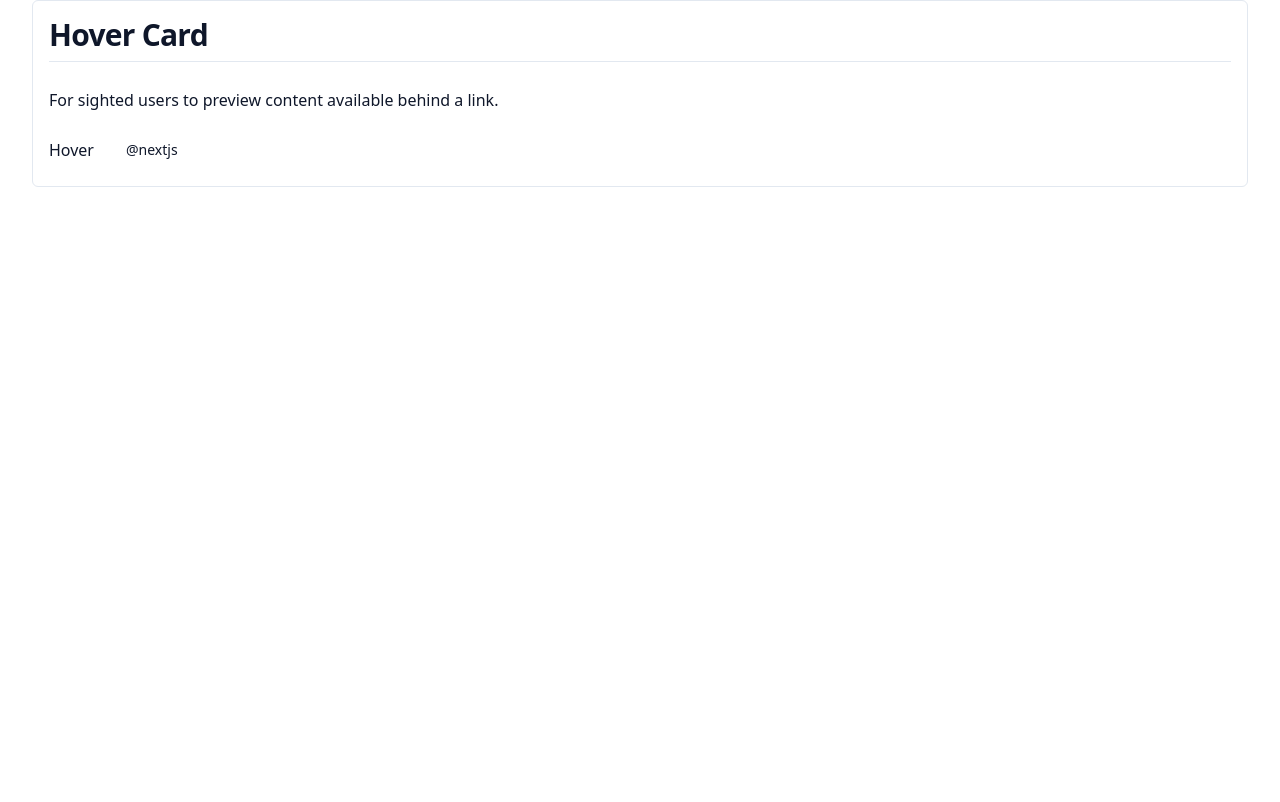
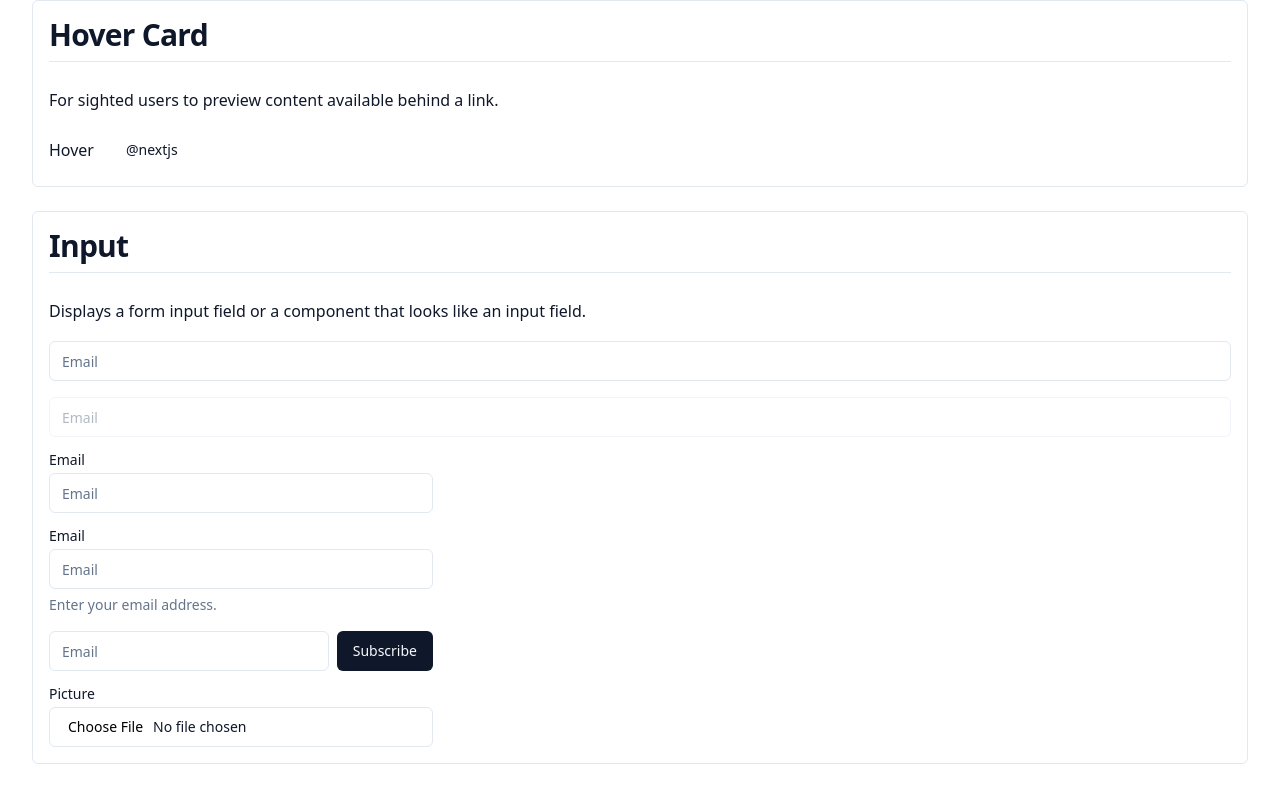
Before and after one commit to clifflee365/shadcn-ui-demo, a Next.js app: page / in a window 1280 px wide. Shown: the part 6381-7183 px from the top of the page. Before the commit the page ends 6608 px from the top, so only its background shows below. Built offline with nearby package versions, Linux system fonts and the light colour scheme.

Commit message:
feat: Input demo

```diff
--- a/app/page.tsx
+++ b/app/page.tsx
@@ -26,11 +26,12 @@ import { CommandMenu } from "@/components/CommandMenu"
 import { CommandPopover } from "@/components/CommandPopoverDemo"
 import { ContextMenuDemo } from "@/components/ContextMenuDemo"
 import { DialogDemo } from "@/components/DialogDemo"
+import { DropdownMenuCheckboxes } from "@/components/DropdownMenuCheckboxDemo"
 import { DropdownMenuDemo } from "@/components/DropdownMenuDemo"
+import { DropdownMenuRadioGroupDemo } from "@/components/DropdownMenuRadioGroupDemo"
 import { DropdownMenuSimpleDemo } from "@/components/DropdownMenuSimpleDemo"
-import { DropdownMenuCheckboxes } from "@/components/DropdownMenuCheckboxDemo"
-import { DropdownMenuRadioGroupDemo } from "@/components/DropdownMenuRadioGroupDemo"
 import { HoverCardDemo } from "@/components/HoverCardDemo"
+import { InputDemo } from "@/components/InputDemo"
 
 export default function IndexPage() {
   return (
@@ -172,12 +173,22 @@ export default function IndexPage() {
           <DropdownMenuDemo />
           <DropdownMenuSimpleDemo />
           <DropdownMenuCheckboxes />
-          <DropdownMenuRadioGroupDemo/>
+          <DropdownMenuRadioGroupDemo />
         </div>
       </Box>
 
-      <Box title="Hover Card" desc="For sighted users to preview content available behind a link.">
-        <HoverCardDemo/>
+      <Box
+        title="Hover Card"
+        desc="For sighted users to preview content available behind a link."
+      >
+        <HoverCardDemo />
+      </Box>
+
+      <Box
+        title="Input"
+        desc="Displays a form input field or a component that looks like an input field."
+      >
+        <InputDemo />
       </Box>
     </section>
   )
--- /dev/null
+++ b/components/InputDemo.tsx
@@ -0,0 +1,27 @@
+import { Input } from "@/components/ui/input"
+import { Label } from "./ui/label"
+import { Button } from "./ui/button"
+
+export function InputDemo() {
+  return <div className="flex flex-col gap-4">
+    <Input type="email" placeholder="Email" />
+    <Input disabled type="email" placeholder="Email" />
+    <div className="grid w-full max-w-sm items-center gap-1.5">
+      <Label htmlFor="email">Email</Label>
+      <Input type="email" id="email" placeholder="Email" />
+    </div>
+    <div className="grid w-full max-w-sm items-center gap-1.5">
+      <Label htmlFor="email-2">Email</Label>
+      <Input type="email" id="email-2" placeholder="Email" />
+      <p className="text-sm text-muted-foreground">Enter your email address.</p>
+    </div>
+    <div className="flex w-full max-w-sm items-center space-x-2">
+      <Input type="email" placeholder="Email" />
+      <Button type="submit">Subscribe</Button>
+    </div>
+    <div className="grid w-full max-w-sm items-center gap-1.5">
+      <Label htmlFor="picture">Picture</Label>
+      <Input id="picture" type="file" />
+    </div>
+  </div>
+}
```
